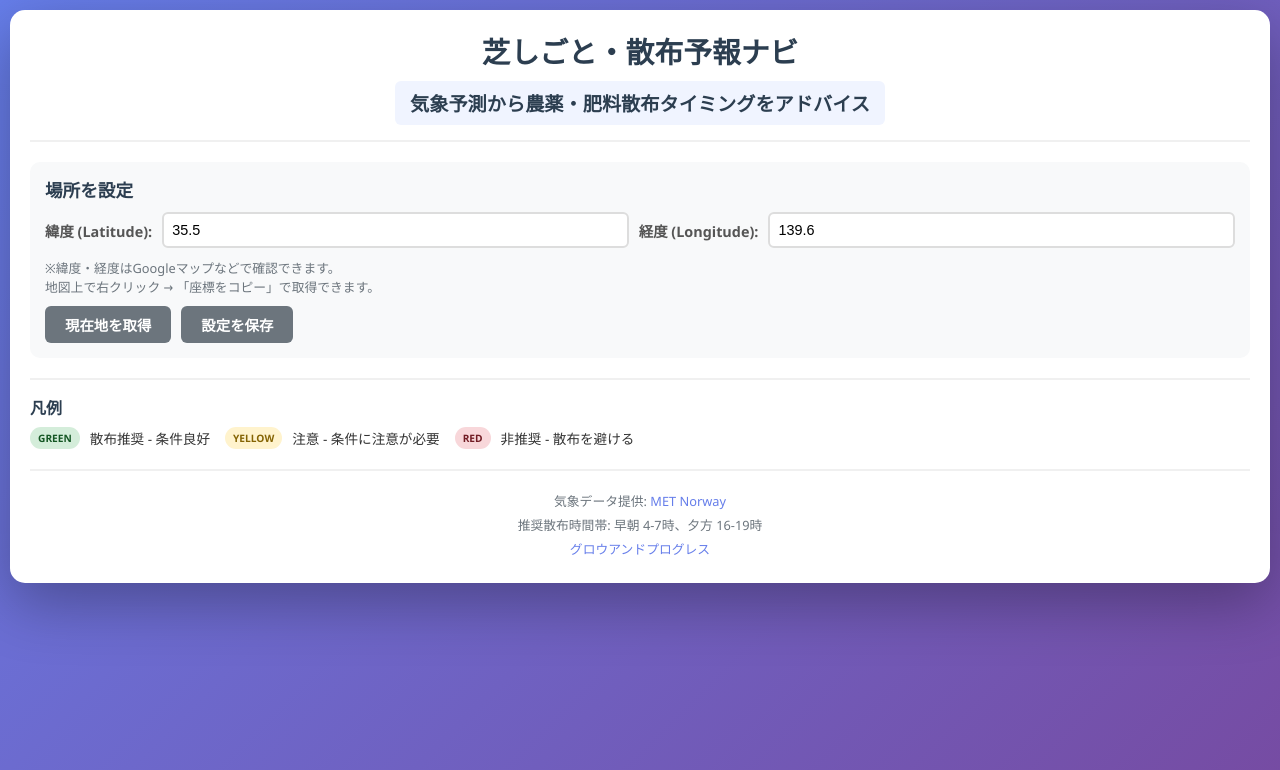
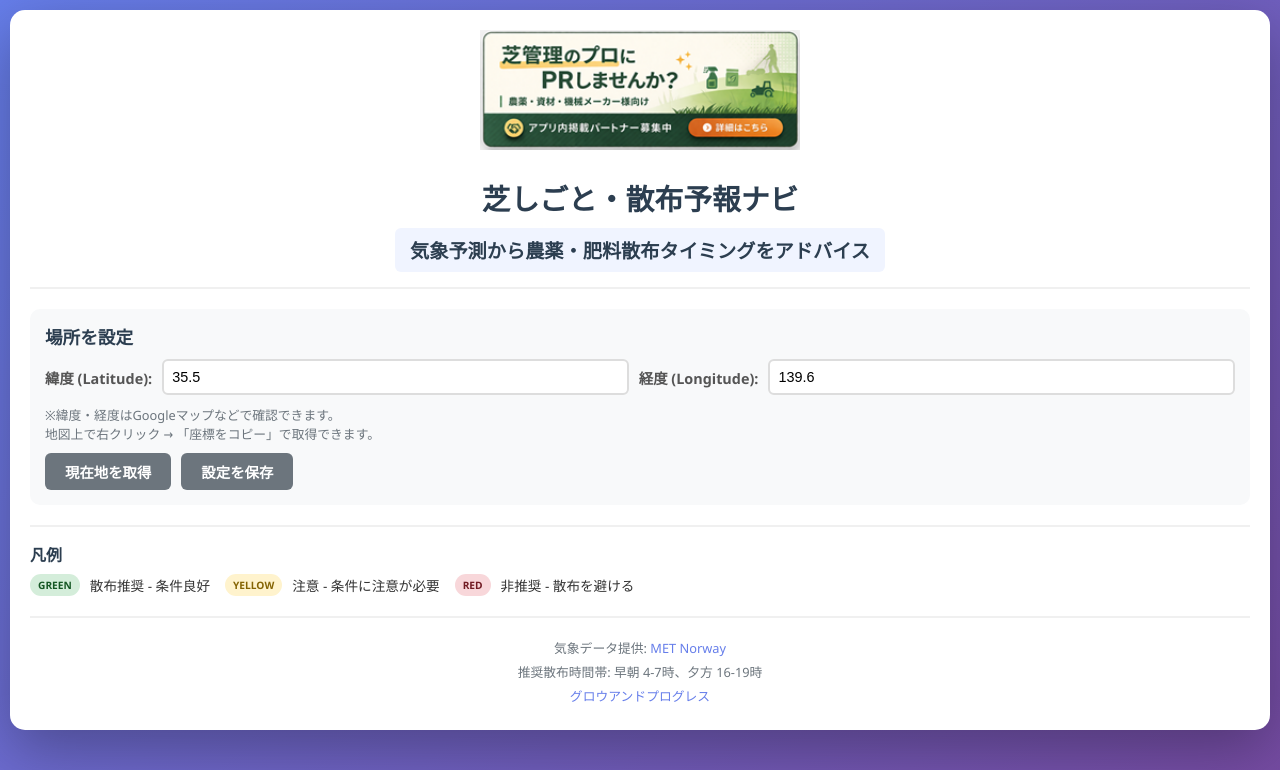
Before and after one commit to hitoshi4148/spray-forecast, a Flask app: page / in a window 1280 px wide. Shown: the top 770 px of the page. Run offline with Flask 3, Linux system fonts and the light colour scheme.

Commit message:
Add turf-tools PR banner (320x120) linked to services-4
Made-with: Cursor

```diff
--- a/static/style.css
+++ b/static/style.css
@@ -19,6 +19,23 @@ body {
     border-radius: 15px;
     box-shadow: 0 20px 60px rgba(0, 0, 0, 0.3);
     padding: 20px;
+}
+
+.banner-pr {
+    margin-bottom: 16px;
+    text-align: center;
+}
+
+.banner-pr a {
+    display: inline-block;
+    line-height: 0;
+}
+
+.banner-pr img {
+    width: 320px;
+    height: 120px;
+    max-width: none;
+    vertical-align: bottom;
 }
 
 header {
--- a/templates/index.html
+++ b/templates/index.html
@@ -17,6 +17,11 @@
 </head>
 <body>
     <div class="container">
+        <div class="banner-pr">
+            <a href="https://www.turf-tools.jp/services-4" target="_blank" rel="noopener noreferrer">
+                <img src="{{ url_for('static', filename='banner_pr_size1.png') }}" alt="芝管理のプロにPRしませんか？農薬・資材・機械メーカー様向け アプリ内掲載パートナー募集中" width="320" height="120">
+            </a>
+        </div>
         <header>
             <h1>芝しごと・散布予報ナビ</h1>
             <p class="subtitle">気象予測から農薬・肥料散布タイミングをアドバイス</p>
```
Also changed, not shown: static/banner_pr_size1.png (added).
